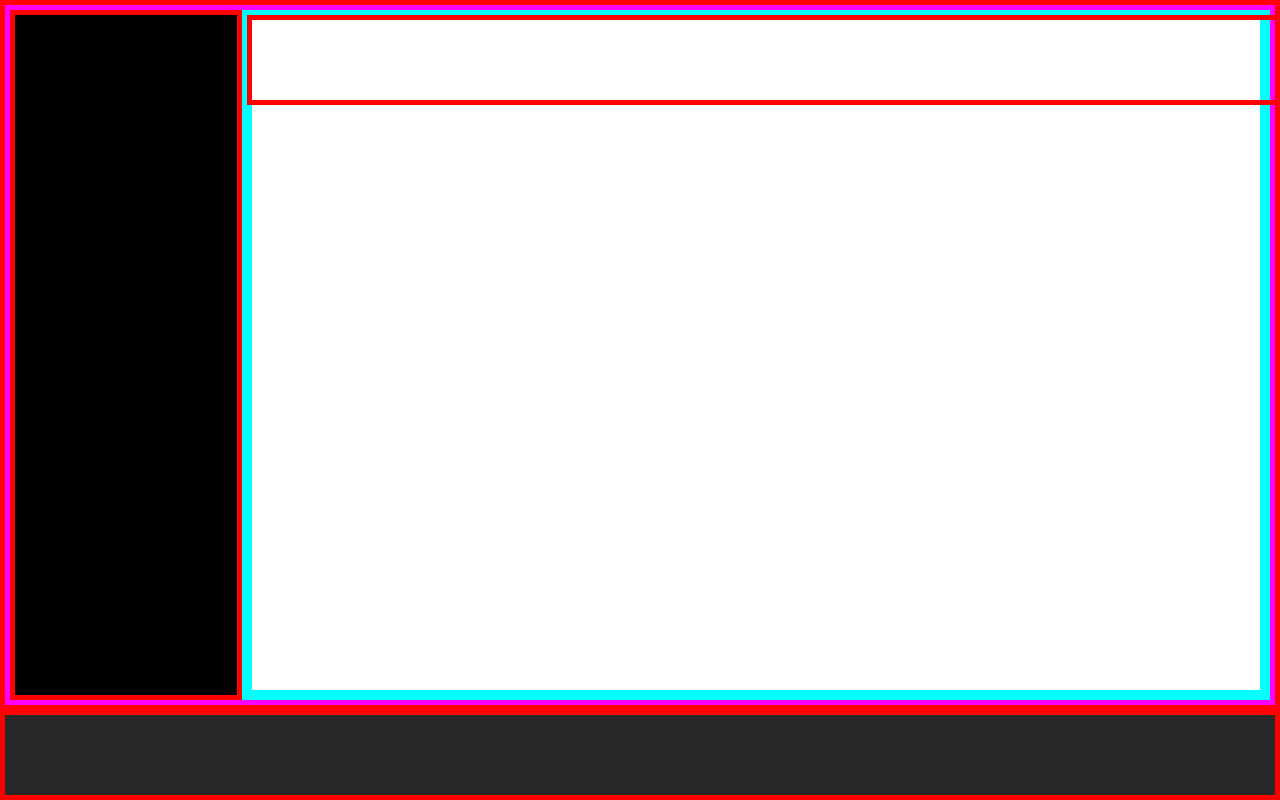
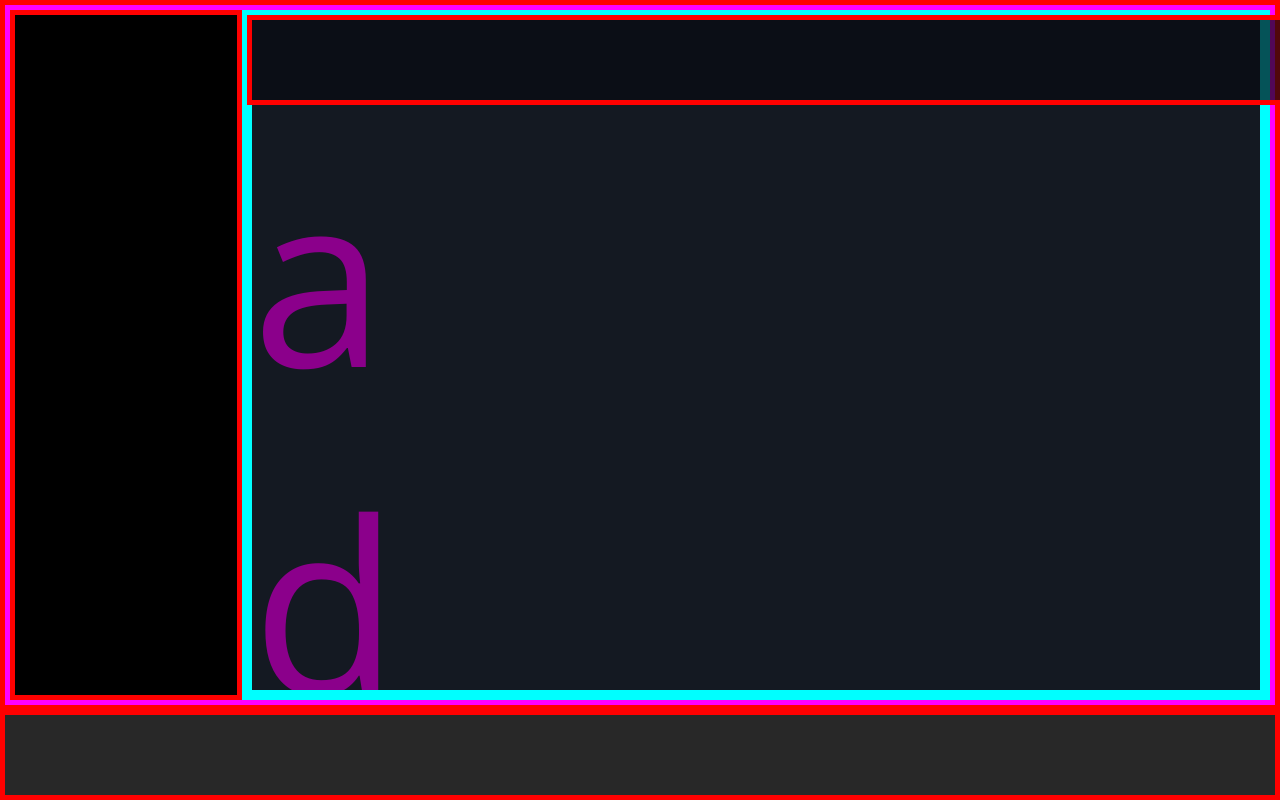
Before and after one commit to Alaikum/html-css-spotifyweb, a plain HTML site: page index.html in a window 1280 px wide. Drawn offline with nearby package versions, Linux system fonts and the light colour scheme.

Commit message:
fatta la scroll bar

```diff
--- a/css/style.css
+++ b/css/style.css
@@ -43,45 +43,76 @@ html {
 
 
 .sezione-main {
-border: var(--bordo);
-height: calc(100vh - 5.625rem);
-background-color: ;
+    border: var(--bordo);
+    height: calc(100vh - 5.625rem);
+    background-color: ;
 
 }
 
-.comandi-canzoni{
+.comandi-canzoni {
     border: var(--bordo);
     height: 5.625rem;
     background-color: #282828;
 }
 
-.row{
+.row {
     display: flex;
     border: var(--altbordo);
     height: 100%;
 }
 
-.col-nav{
+.col-nav {
     flex-basis: 14.5rem;
     height: 100%;
     background-color: #000000;
     border: var(--bordo);
 }
 
-.col-libreria{
+.col-libreria {
     flex-basis: 0;
     flex-grow: 1;
     border: var(--3bordo);
 }
 
-.upgrade{
+.upgrade {
     height: 5.625rem;
     border: var(--bordo);
     position: fixed;
     width: 100%;
+    background-color: rgba(8, 11, 18, 0.7)
 }
 
-.libreria{
+.libreria {
     height: 100%;
     border: var(--3bordo);
+    background-color: #141922;
+    padding-top: 5.625rem;
+    overflow: auto;
+    color: darkmagenta;
+    font-size: 15rem;
 }
+
+
+/* width */
+::-webkit-scrollbar {
+    width: 8px;
+}
+
+/* Track */
+::-webkit-scrollbar-track {
+   background-color: white;
+    border-radius: 10px;
+}
+
+/* Handle */
+::-webkit-scrollbar-thumb {
+    /* background: #C8C8C8;  */
+    border-radius: 10px;
+    box-shadow: inset 5px 7px 5px grey;
+
+}
+
+/* Handle on hover */
+::-webkit-scrollbar-thumb:hover {
+    background: #C8C8C8;
+}
--- a/index.html
+++ b/index.html
@@ -43,6 +43,7 @@
                 </div>
 
                 <div class="libreria">
+                    <p>a</p><p>d</p><p>a</p>
 
 
                 </div>
```
